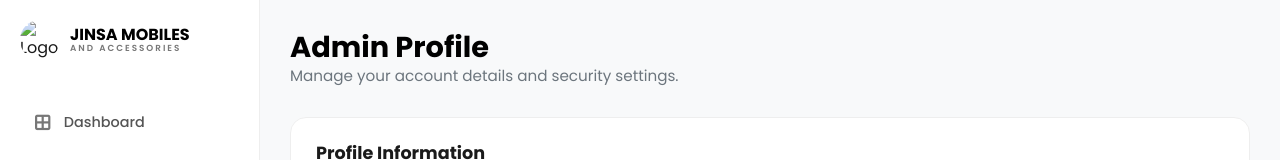
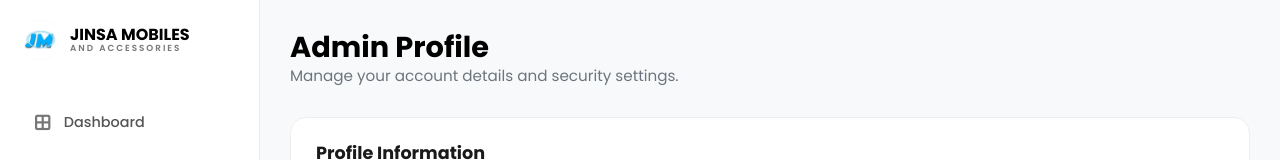
Before and after one commit to adhheei/mobiles-ecommerce, a plain HTML site: page view/Admin/adminProfile.html in a window 1280 px wide. Shown: the top 160 px of the page. Drawn offline with nearby package versions, Linux system fonts and the light colour scheme; some packages are replaced by stand-ins of ours; a script that the page names is missing.

Commit message:
image change

```diff
--- a/view/Admin/adminProfile.html
+++ b/view/Admin/adminProfile.html
@@ -409,7 +409,7 @@
 
     <div class="mobile-nav">
       <a href="#" class="brand-section">
-        <img src="../images/logo.jpg" alt="Logo" class="brand-logo" />
+        <img src="../../images/logo.jpg" alt="Logo" class="brand-logo" />
         <div class="brand-text-mobile">
           <span class="brand-title-mobile">JINSA MOBILES</span>
           <span class="brand-subtitle-mobile">AND ACCESSORIES</span>
@@ -424,7 +424,7 @@
 
     <nav class="sidebar" id="sidebar">
       <a href="./adminDashboard.html" class="brand-section">
-        <img src="../images/logo.jpg" alt="Logo" class="brand-logo" />
+        <img src="../../images/logo.jpg" alt="Logo" class="brand-logo" />
         <div class="brand-text-container">
           <span class="brand-title">JINSA MOBILES</span>
           <span class="brand-subtitle">AND ACCESSORIES</span>
```
